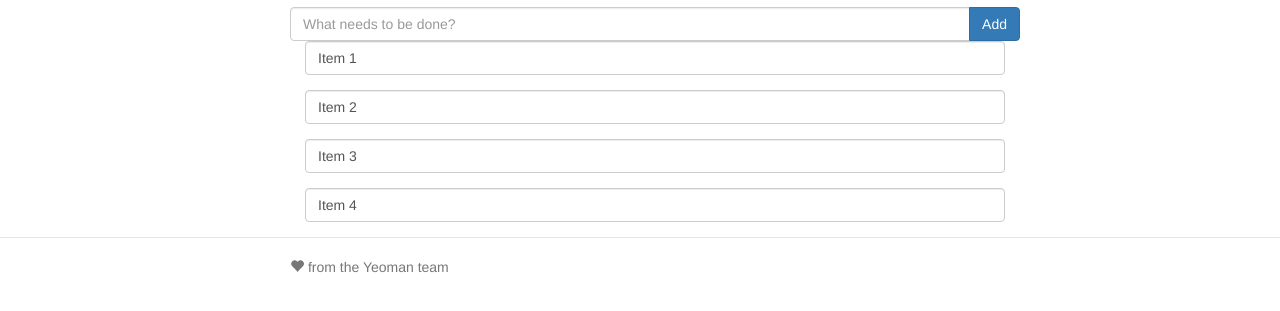
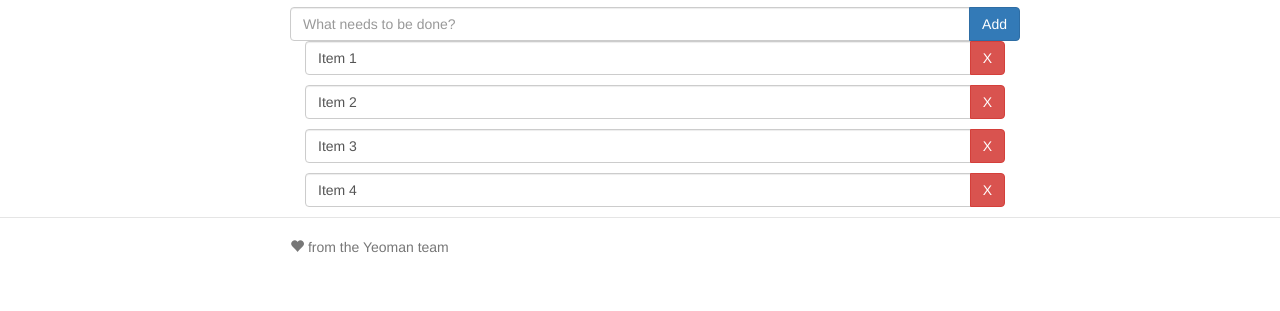
Before and after one commit to nicholas-araujo/admiral-ackbar, a website: page app/index.html in a window 1280 px wide. Shown: the part 159-470 px from the top of the page. Drawn offline with nearby package versions, Linux system fonts and the light colour scheme; some packages are replaced by stand-ins of ours; files that its build step writes are made by us from their sources.

Commit message:
added removeTodo button in HTML

```diff
--- a/app/views/main.html
+++ b/app/views/main.html
@@ -14,7 +14,10 @@
   </form>
 
   <!-- Todos list -->
-  <p class="form-group" ng-repeat="todo in todos">
-    <input type="text" ng-model="todo" class="form-control"
+  <p class="input-group" ng-repeat="todo in todos">
+    <input type="text" ng-model="todo" class="form-control">
+    <span class="input-group-btn">
+      <button class="btn btn-danger" ng-click="removeTodo($index)" aria-label="Remove">X</button>
+    </span>
   </p>
 </div>
```
